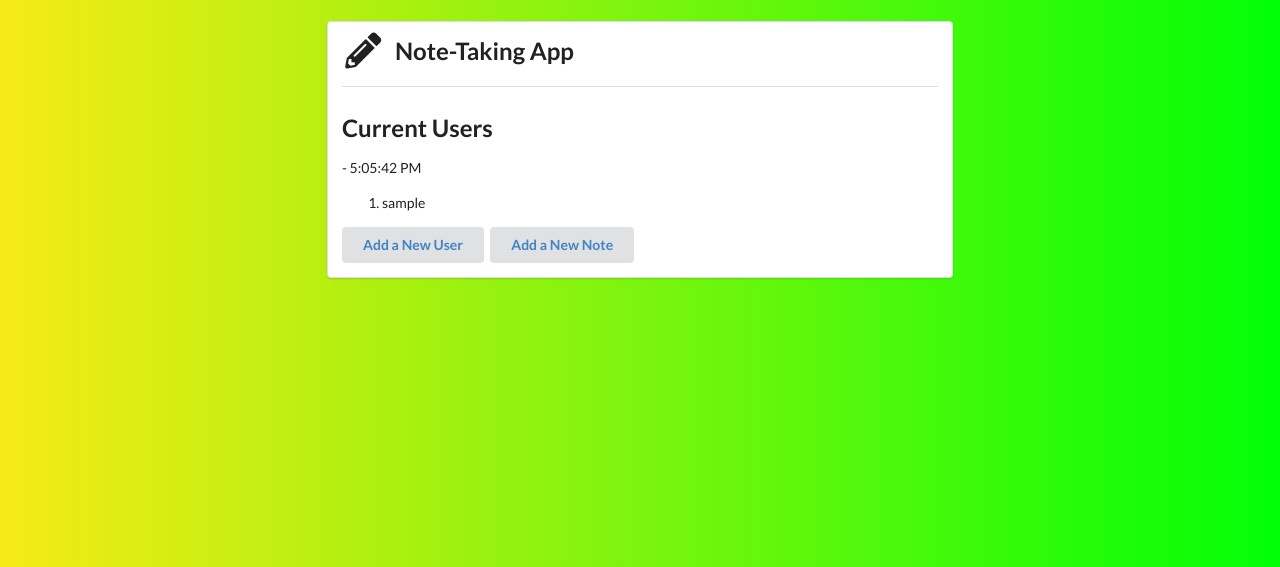
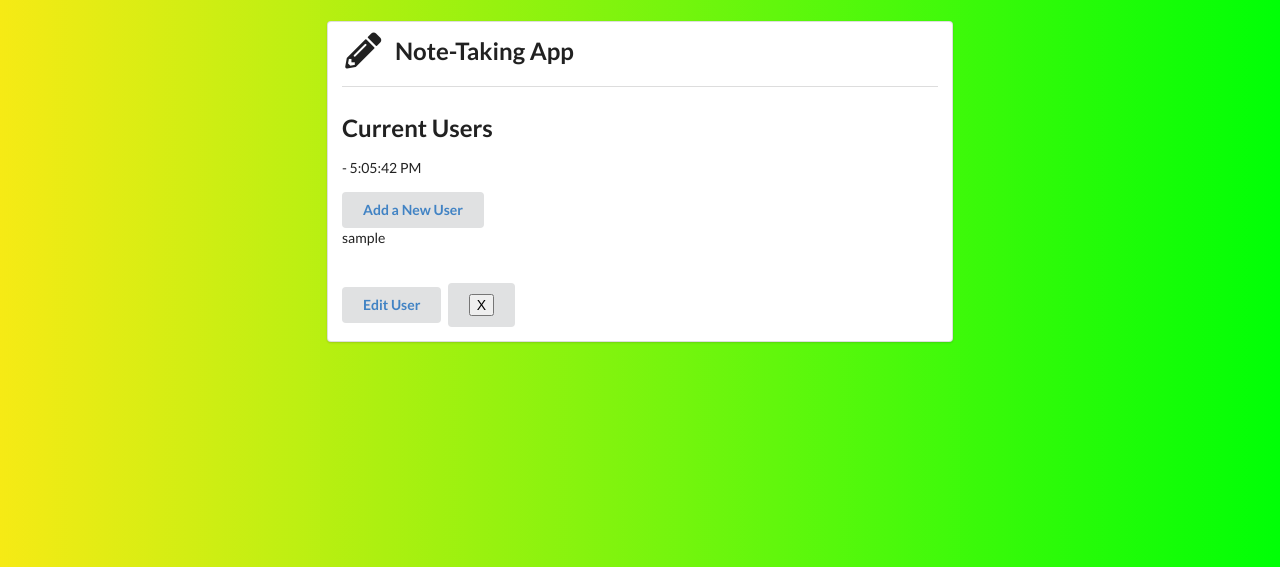
Before and after one commit to lpzraf/flask-postgresql-note-taking-app, a Flask app: page /users in a window 1280 px wide. Shown: the part 75-642 px from the top of the page. Run offline with Flask 2, Linux system fonts and the light colour scheme; tables that the repository leaves empty hold one stand-in row (values such as "Sample post"); parts of the project's set-up code (start-up, migrations or seed data) failed here and were passed over.

Commit message:
Added edit and delete functionality

```diff
--- a/app.py
+++ b/app.py
@@ -69,6 +69,27 @@ def index():
 @app.route('/users/new')
 def new():
     return render_template('users/new.html')
+
+# users edit
+@app.route('/users/<int:id>/edit')
+def edit(id):
+    return render_template('users/edit.html', user=User.query.get(id))
+
+# users show
+@app.route('/users/<int:id>', methods=['GET', 'PATCH', 'DELETE'])
+def show(id):
+    found_user = User.query.get(id)
+    if request.method == b'PATCH':
+        found_user.username = request.form['username']
+        found_user.password = request.form['password']
+        db.session.add(found_user)
+        db.session.commit()
+        return redirect(url_for('index'))
+    if request.method == b'DELETE':
+        db.session.delete(found_user)
+        db.session.commit()
+        return redirect(url_for('index'))
+    return render_template('users/show.html', user=found_user)
 
 
 ###### old code
--- a/templates/users/index.html
+++ b/templates/users/index.html
@@ -10,13 +10,15 @@
             <div class="ui clearing divider"></div>
             <h2>Current Users</h2>
             <p>{{ date }} - <span id="clock"></span></p>
-            <ol>
+            <button class="ui button"><a href="{{ url_for('new') }}">Add a New User</a></button>
                 {% for user in users %}
-                    <li>{{user.username}}</li>
+                    <p>{{user.username}}</p>
+                    <br>
+                    <button class="ui button"><a href="{{ url_for('edit', id=user.id) }}">Edit User</a></button>
+                    <form class="ui button" action="{{url_for('show', id=user.id)}}?_method=DELETE" method="POST">
+                        <input type="submit" value="X">
+                    </form>
                 {% endfor %}
-            </ol>
-            <button class="ui button"><a href="{{ url_for('new') }}">Add a New User</a></button>
-            <button class="ui button"><a href="{{ url_for('add_note') }}">Add a New Note</a></button>
         </div>
     </div>
 
```
